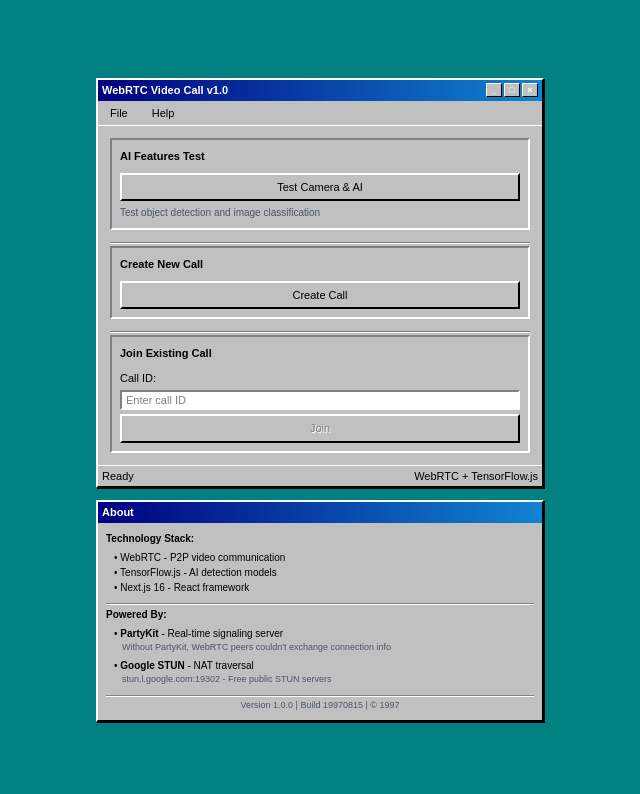
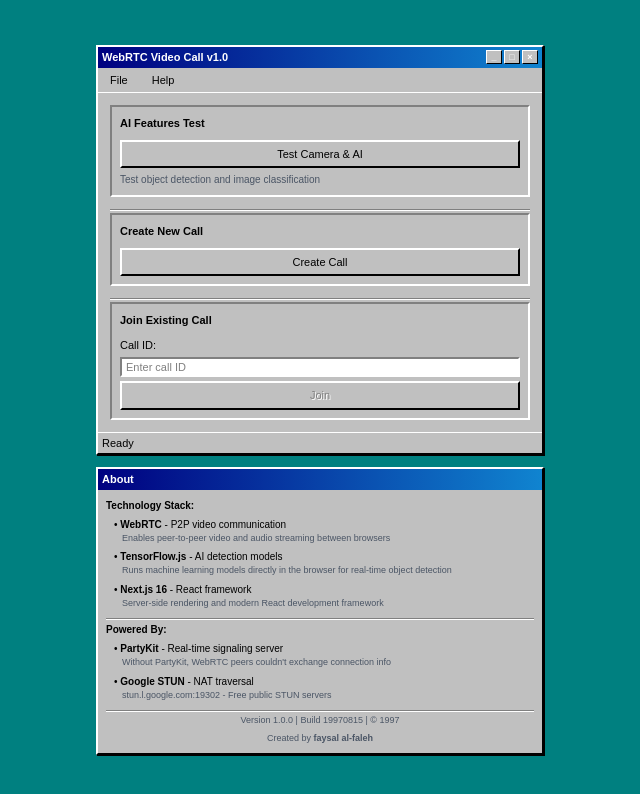
Before and after one commit to alfaleh74/video-call-ai, a Next.js app: page / in a window 1280 px wide. Shown: the top 794 px of the page, without its empty margins (320-960 px from the left). Built offline with nearby package versions, Linux system fonts and the light colour scheme.

Commit message:
fixxed front page formatting

```diff
--- a/src/app/page.jsx
+++ b/src/app/page.jsx
@@ -106,7 +106,6 @@ export default function Home() {
           {/* Status Bar */}
           <div className="status-bar-95 flex justify-between text-[10px]">
             <span>Ready</span>
-            <span>WebRTC + TensorFlow.js</span>
           </div>
         </div>
 
@@ -117,9 +116,18 @@ export default function Home() {
             <div className="mb-2">
               <div className="font-bold mb-1">Technology Stack:</div>
               <div className="pl-2">
-                <div>• WebRTC - P2P video communication</div>
-                <div>• TensorFlow.js - AI detection models</div>
-                <div>• Next.js 16 - React framework</div>
+                <div>• <strong>WebRTC</strong> - P2P video communication</div>
+                <div className="text-[9px] text-gray-600 pl-2">
+                  Enables peer-to-peer video and audio streaming between browsers
+                </div>
+                <div className="mt-1">• <strong>TensorFlow.js</strong> - AI detection models</div>
+                <div className="text-[9px] text-gray-600 pl-2">
+                  Runs machine learning models directly in the browser for real-time object detection
+                </div>
+                <div className="mt-1">• <strong>Next.js 16</strong> - React framework</div>
+                <div className="text-[9px] text-gray-600 pl-2">
+                  Server-side rendering and modern React development framework
+                </div>
               </div>
             </div>
             <div className="separator-95 my-2"></div>
@@ -140,6 +148,9 @@ export default function Home() {
             <div className="text-[9px] text-gray-600 text-center">
               Version 1.0.0 | Build 19970815 | © 1997
             </div>
+            <div className="text-[9px] text-gray-600 text-center mt-1">
+              Created by <strong>faysal al-faleh</strong>
+            </div>
           </div>
         </div>
       </main>
```
